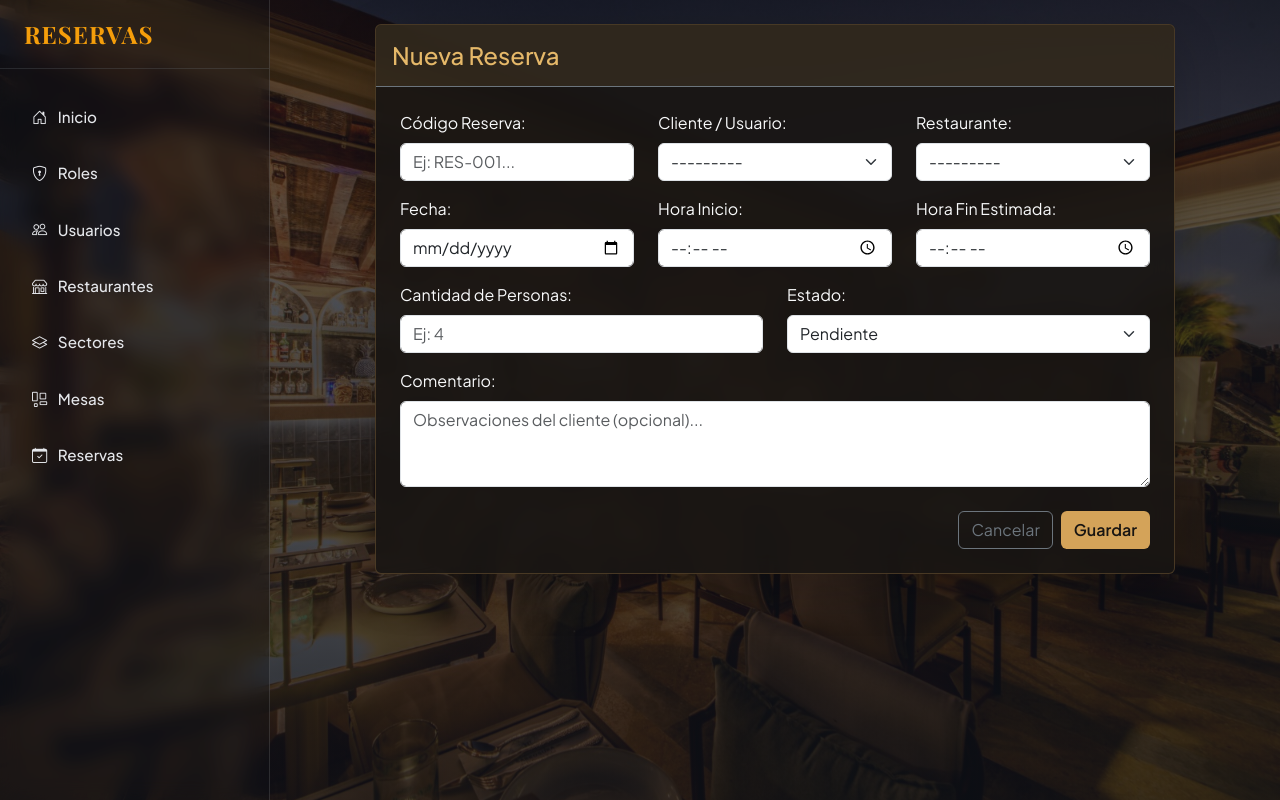
After one commit to Ignacioea/Gestor-de-Reservas-de-Restaurantes, a Django app: page /reservations/reserva/crear in a window 1280 px wide. The commit adds this page. Run offline with Django 5.2, Linux system fonts and the light colour scheme; data that the repository does not hold is empty.

Commit message:
feat: implement CRUD views, forms and templates for reserva

```diff
--- a/reservations/forms.py
+++ b/reservations/forms.py
@@ -202,3 +202,86 @@ class MesaForm(forms.ModelForm):
                 }
             ),
         }
+
+ESTADOS_RESERVA = [
+    ('PENDIENTE', 'Pendiente'),
+    ('CONFIRMADA', 'Confirmada'),
+    ('SENTADA', 'Sentada'),
+    ('CANCELADA', 'Cancelada'),
+    ('NO-SHOW', 'No-Show'),
+    ('FINALIZADA', 'Finalizada'),
+]
+
+class ReservaForm(forms.ModelForm):
+    class Meta:
+        model = mod.Reserva
+        fields = [
+            'codigo_reserva',
+            'usuario',
+            'restaurante',
+            'fecha_reserva',
+            'hora_inicio',
+            'hora_fin_estimada',
+            'cantidad_personas',
+            'estado',
+            'comentario',
+        ]
+        widgets = {
+            'codigo_reserva': forms.TextInput(
+                attrs={
+                    'class': 'form-control',
+                    'placeholder': 'Ej: RES-001...',
+                }
+            ),
+            'usuario': forms.Select(
+                attrs={
+                    'class': 'form-select',
+                }
+            ),
+            'restaurante': forms.Select(
+                attrs={
+                    'class': 'form-select',
+                }
+            ),
+            'fecha_reserva': forms.DateInput(
+                format='%Y-%m-%d',
+                attrs={
+                    'class': 'form-control',
+                    'type': 'date',
+                }
+            ),
+            'hora_inicio': forms.TimeInput(
+                format='%H:%M',
+                attrs={
+                    'class': 'form-control',
+                    'type': 'time',
+                }
+            ),
+            'hora_fin_estimada': forms.TimeInput(
+                format='%H:%M',
+                attrs={
+                    'class': 'form-control',
+                    'type': 'time',
+                }
+            ),
+            'cantidad_personas': forms.NumberInput(
+                attrs={
+                    'class': 'form-control',
+                    'placeholder': 'Ej: 4',
+                    'min': '1',
+                }
+            ),
+            'estado': forms.Select(
+                choices=ESTADOS_RESERVA,
+                attrs={
+                    'class': 'form-select',
+                }
+            ),
+            'comentario': forms.Textarea(
+                attrs={
+                    'class': 'form-control',
+                    'placeholder': 'Observaciones del cliente (opcional)...',
+                    'rows': '3',
+                }
+            ),
+        }
--- a/reservations/templates/base.html
+++ b/reservations/templates/base.html
@@ -45,7 +45,7 @@
                     <a class="nav-link {% if 'mesas' in request.path %}active{% endif %}" href="{% url 'mesa' %}">
                         <i class="bi bi-layout-wtf me-2"></i> Mesas
                     </a>
-                    <a class="nav-link {% if 'reservas' in request.path %}active{% endif %}" href="#">
+                    <a class="nav-link {% if 'reservas' in request.path %}active{% endif %}" href="{% url 'reserva' %}">
                         <i class="bi bi-calendar-check me-2"></i> Reservas
                     </a>
                 </nav>
--- /dev/null
+++ b/reservations/templates/reservas/form_reserva.html
@@ -0,0 +1,78 @@
+{% extends 'base.html' %}
+
+{% block content %}
+<div class="container mt-4">
+    <div class="card border-0 shadow-lg mx-auto" style="max-width: 800px; background-color: rgba(25, 22, 19, 0.9); backdrop-filter: blur(10px); border: 1px solid rgba(212, 163, 89, 0.25) !important;">
+        <div class="card-header border-bottom border-secondary py-3" style="background-color: rgba(212, 163, 89, 0.12);">
+            <h4 class="mb-0" style="color: #e5b869;">
+                {% if object %}Editar Reserva{% else %}Nueva Reserva{% endif %}
+            </h4>
+        </div>
+        <div class="card-body p-4 text-light">
+            <form action="" method="post">
+                {% csrf_token %}
+
+                <div class="row mb-3">
+                    <div class="col-md-4">
+                        <label for="id_codigo_reserva" class="form-label">Código Reserva:</label>
+                        {{ form.codigo_reserva }}
+                        <div class="text-danger small">{{ form.codigo_reserva.errors }}</div>
+                    </div>
+                    <div class="col-md-4">
+                        <label for="id_usuario" class="form-label">Cliente / Usuario:</label>
+                        {{ form.usuario }}
+                        <div class="text-danger small">{{ form.usuario.errors }}</div>
+                    </div>
+                    <div class="col-md-4">
+                        <label for="id_restaurante" class="form-label">Restaurante:</label>
+                        {{ form.restaurante }}
+                        <div class="text-danger small">{{ form.restaurante.errors }}</div>
+                    </div>
+                </div>
+
+                <div class="row mb-3">
+                    <div class="col-md-4">
+                        <label for="id_fecha_reserva" class="form-label">Fecha:</label>
+                        {{ form.fecha_reserva }}
+                        <div class="text-danger small">{{ form.fecha_reserva.errors }}</div>
+                    </div>
+                    <div class="col-md-4">
+                        <label for="id_hora_inicio" class="form-label">Hora Inicio:</label>
+                        {{ form.hora_inicio }}
+                        <div class="text-danger small">{{ form.hora_inicio.errors }}</div>
+                    </div>
+                    <div class="col-md-4">
+                        <label for="id_hora_fin_estimada" class="form-label">Hora Fin Estimada:</label>
+                        {{ form.hora_fin_estimada }}
+                        <div class="text-danger small">{{ form.hora_fin_estimada.errors }}</div>
+                    </div>
+                </div>
+
+                <div class="row mb-3">
+                    <div class="col-md-6">
+                        <label for="id_cantidad_personas" class="form-label">Cantidad de Personas:</label>
+                        {{ form.cantidad_personas }}
+                        <div class="text-danger small">{{ form.cantidad_personas.errors }}</div>
+                    </div>
+                    <div class="col-md-6">
+                        <label for="id_estado" class="form-label">Estado:</label>
+                        {{ form.estado }}
+                        <div class="text-danger small">{{ form.estado.errors }}</div>
+                    </div>
+                </div>
+
+                <div class="mb-4">
+                    <label for="id_comentario" class="form-label">Comentario:</label>
+                    {{ form.comentario }}
+                    <div class="text-danger small">{{ form.comentario.errors }}</div>
+                </div>
+
+                <div class="d-flex justify-content-end gap-2">
+                    <a href="{% url 'reserva' %}" class="btn btn-outline-secondary">Cancelar</a>
+                    <button type="submit" class="btn fw-semibold" style="background-color: #d4a359; color: #181512;">Guardar</button>
+                </div>
+            </form>
+        </div>
+    </div>
+</div>
+{% endblock %}
--- a/reservations/urls.py
+++ b/reservations/urls.py
@@ -53,4 +53,10 @@ urlpatterns = [
     path("mesa/editar/<int:pk>/", views.MesaUpdateView.as_view(), name="editar_mesa"),
     path("mesa/eliminar/<int:pk>/", views.MesaDeleteView.as_view(), name="eliminar_mesa"),
 
+    #reservas
+    path("reserva/", views.ReservaListView.as_view(), name="reserva"),
+    path("reserva/crear", views.ReservaCreateView.as_view(), name="crear_reserva"),
+    path("reserva/editar/<int:pk>/", views.ReservaUpdateView.as_view(), name="editar_reserva"),
+    path("reserva/eliminar/<int:pk>/", views.ReservaDeleteView.as_view(), name="eliminar_reserva"),
+
 ]
--- a/reservations/views.py
+++ b/reservations/views.py
@@ -153,6 +153,28 @@ class BloqueoViewSet (viewsets.ModelViewSet):
     serializer_class = ser.BloqueoSerializer
 
 #RESERVAS
+class ReservaListView(ListView):
+    model = mod.Reserva
+    template_name = "reservas/lista_reserva.html"
+    context_object_name="reserva"
+
+class ReservaCreateView(CreateView):
+    model = mod.Reserva
+    form_class = fo.ReservaForm
+    template_name = "reservas/form_reserva.html"
+    success_url = reverse_lazy("reserva")
+
+class ReservaUpdateView(UpdateView):
+    model = mod.Reserva
+    form_class = fo.ReservaForm
+    template_name = "reservas/form_reserva.html"
+    success_url = reverse_lazy("reserva")
+
+class ReservaDeleteView(DeleteView):
+    model = mod.Reserva
+    template_name = "reservas/eliminar_reserva.html"
+    success_url = reverse_lazy("reserva")
+
 class ReservaViewSet (viewsets.ModelViewSet):
     queryset = mod.Reserva.objects.all()
     serializer_class = ser.ReservaSerializer
```
Also changed, not shown: reservations/templates/reservas/eliminar_reserva.html (added, +21 -0 lines), reservations/templates/reservas/lista_reserva.html (added, +53 -0 lines).
